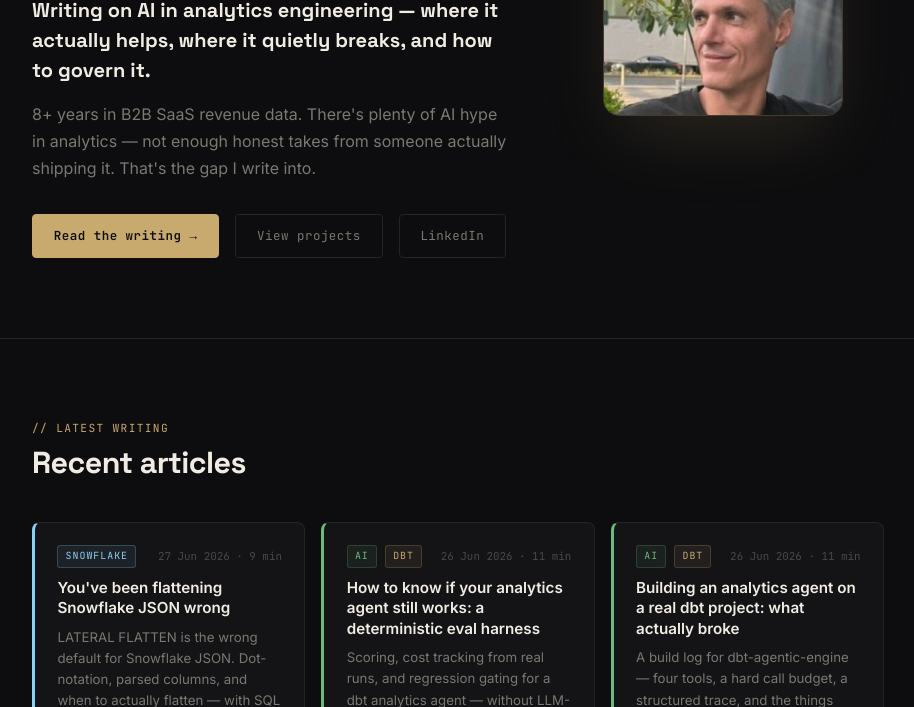
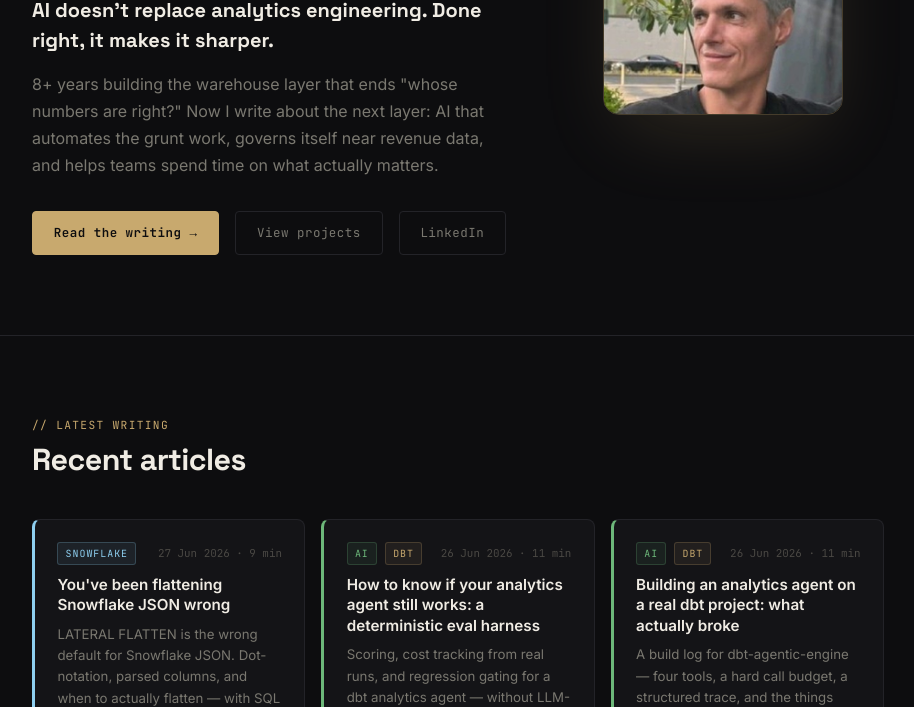
Before and after one commit to PZawieja/piotr-zawieja-site, a plain HTML site: page index.html in a window 1280 px wide. Shown: the part 393-1100 px from the top of the page, without its empty margins (182-1096 px from the left). Drawn offline with Linux system fonts and the light colour scheme.

Commit message:
update: hero text — sharper AI positioning

```diff
--- a/index.html
+++ b/index.html
@@ -331,11 +331,11 @@
         </h1>
 
         <p class="hero-niche">
-          Writing on AI in analytics engineering — where it actually helps, where it quietly breaks, and how to govern it.
+          AI doesn't replace analytics engineering. Done right, it makes it sharper.
         </p>
 
         <p class="hero-sub">
-          8+ years in B2B SaaS revenue data. There's plenty of AI hype in analytics — not enough honest takes from someone actually shipping it. That's the gap I write into.
+          8+ years building the warehouse layer that ends "whose numbers are right?" Now I write about the next layer: AI that automates the grunt work, governs itself near revenue data, and helps teams spend time on what actually matters.
         </p>
 
         <div class="hero-actions">
```
